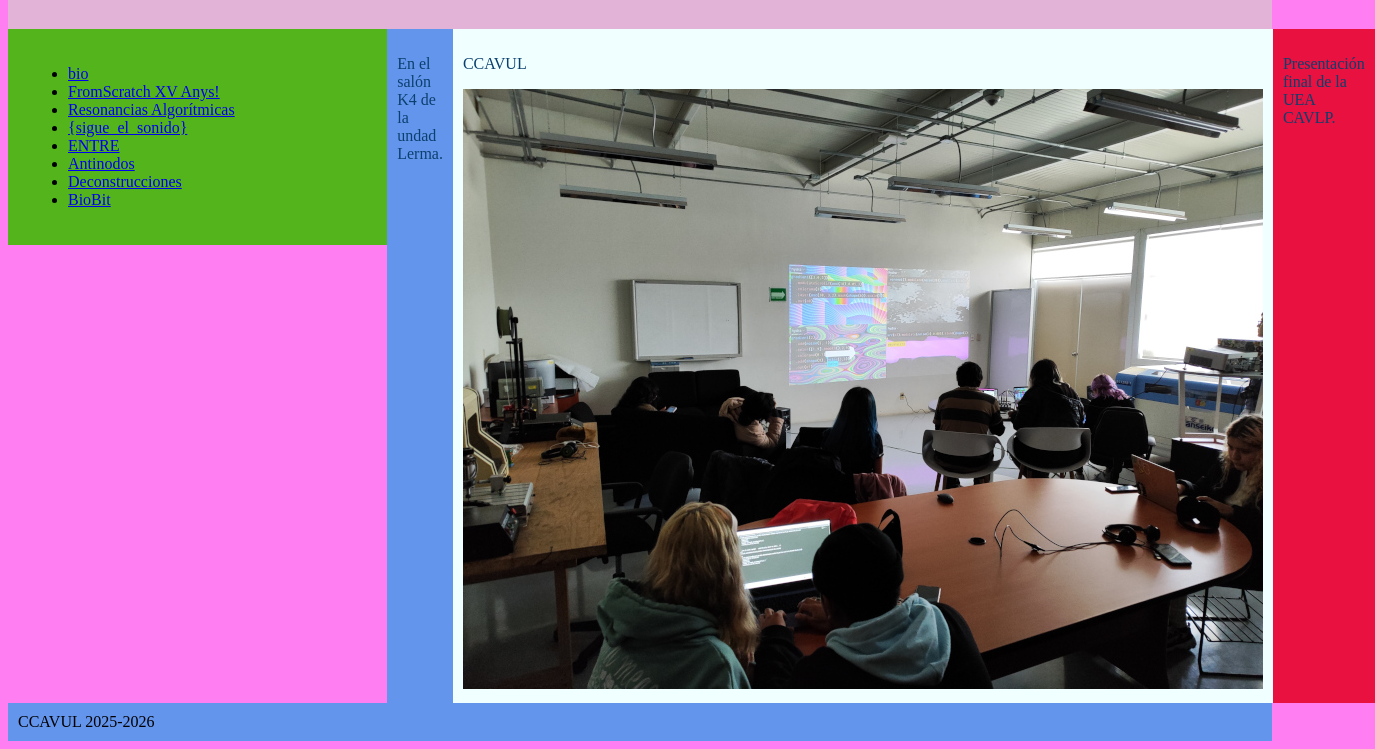
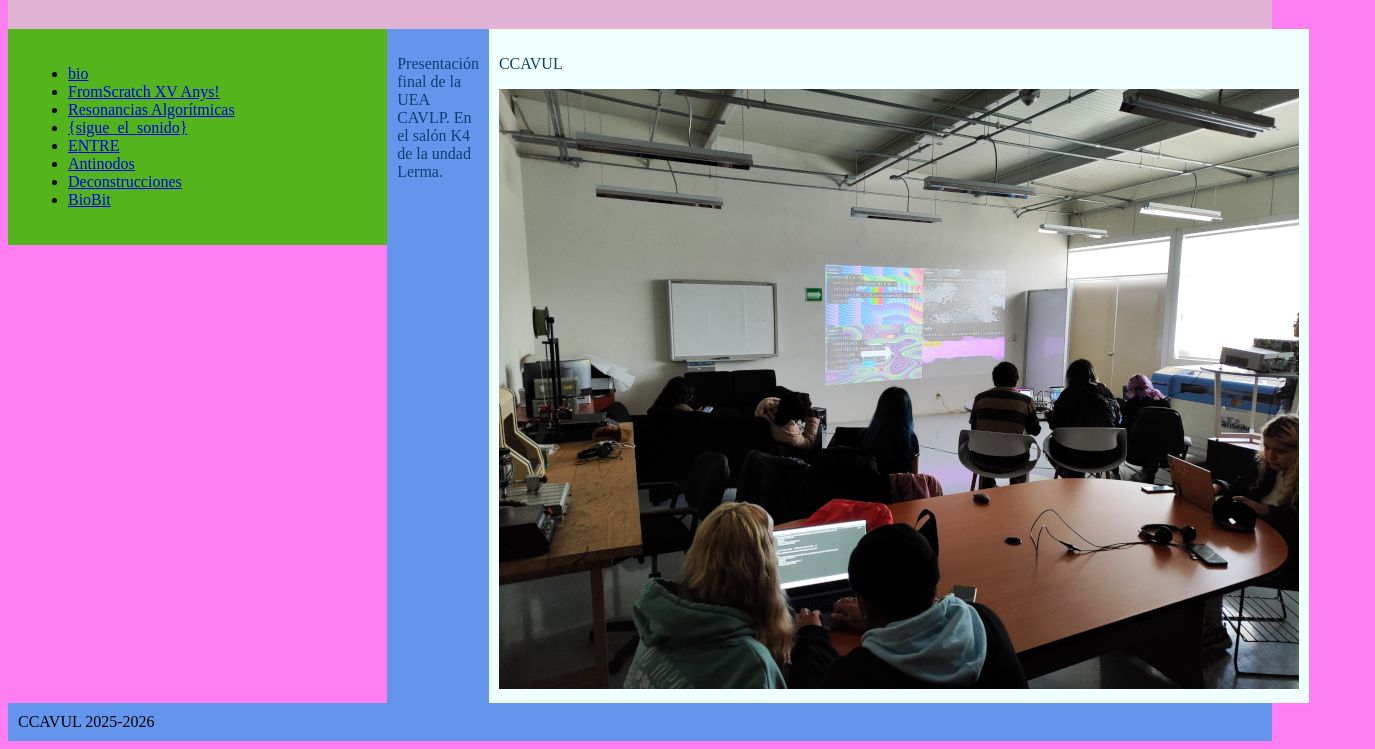
Before and after one commit to hvillase/ccavul, a plain HTML site: page html/concierto4.html in a window 1280 px wide. Shown: the part 79-828 px from the top of the page, 1375 px wide, since content can reach past the window. Drawn offline with Linux system fonts and the light colour scheme.

Commit message:
concierto 4

```diff
--- a/html/concierto4.html
+++ b/html/concierto4.html
@@ -23,11 +23,10 @@
         </ul>
     </nav>
     <div class="wrapper2">
-        <div class="c1"><p>En el salón K4 de la undad Lerma.</p></div>
+        <div class="c1"><p>Presentación final de la UEA CAVLP. En el salón K4 de la undad Lerma.</p></div>
         <div class="c2"><p>CCAVUL</p>
         <img src="../assets/imagenes/biobit.jpg" alt="salón de arte">
         </div>
-        <div class="c3"><p>Presentación final de la UEA CAVLP.</p></div>
     </div>
 
 <footer>CCAVUL 2025-2026</footer>
```
